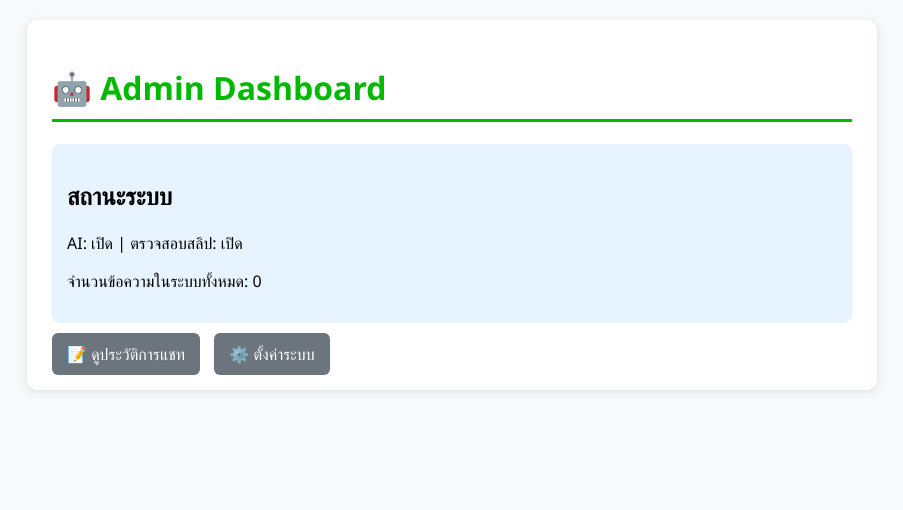
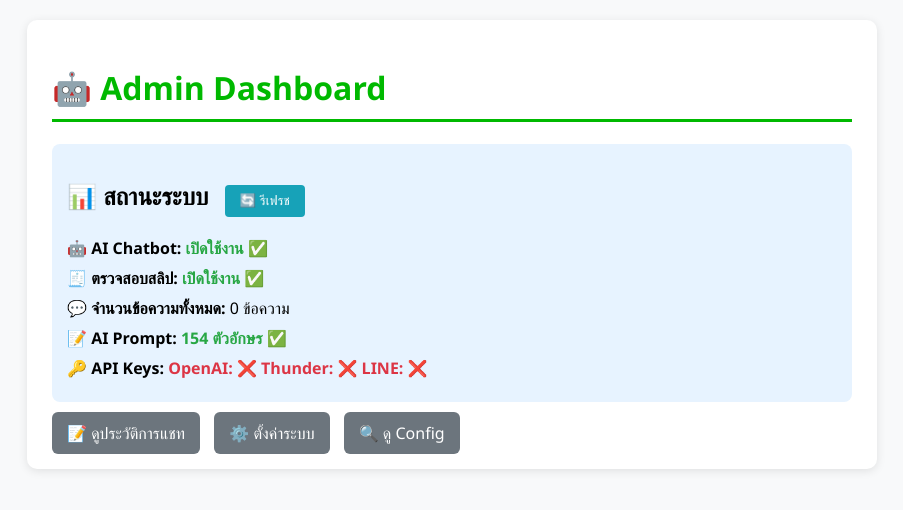
Before and after one commit to komsan114411/openclaw, a FastAPI app: page /admin in a window 1280 px wide. Shown: the top 510 px of the page, without its empty margins (188-1091 px from the left). Run offline with FastAPI, Linux system fonts and the light colour scheme; data that the repository does not hold is empty.

Commit message:
Update admin_home.html

```diff
--- a/templates/admin_home.html
+++ b/templates/admin_home.html
@@ -11,19 +11,76 @@
     nav a { background: #6c757d; color: #fff; padding: 10px 15px; border-radius: 6px; text-decoration: none; margin-right: 10px; }
     nav a:hover { background: #5a6268; }
     .status-box { margin-top: 20px; background: #e7f3ff; padding: 15px; border-radius: 8px; }
+    .status-item { margin: 8px 0; }
+    .status-ok { color: #28a745; font-weight: bold; }
+    .status-error { color: #dc3545; font-weight: bold; }
+    .status-warning { color: #ffc107; font-weight: bold; }
+    .refresh-btn { background: #17a2b8; color: white; border: none; padding: 8px 15px; border-radius: 4px; cursor: pointer; margin-left: 10px; }
   </style>
+  <script>
+    function refreshStatus() {
+      fetch('/admin/status')
+      .then(resp => resp.json())
+      .then(data => {
+        if (data.status === 'success') {
+          location.reload();
+        }
+      })
+      .catch(err => console.error(err));
+    }
+  </script>
 </head>
 <body>
 <div class="container">
   <h1>🤖 Admin Dashboard</h1>
+
   <div class="status-box">
-    <h2>สถานะระบบ</h2>
-    <p>AI: {{ 'เปิด' if config.ai_enabled else 'ปิด' }} | ตรวจสอบสลิป: {{ 'เปิด' if config.slip_enabled else 'ปิด' }}</p>
-    <p>จำนวนข้อความในระบบทั้งหมด: {{ total_chat_history }}</p>
+    <h2>📊 สถานะระบบ <button class="refresh-btn" onclick="refreshStatus()">🔄 รีเฟรช</button></h2>
+
+    <div class="status-item">
+      <strong>🤖 AI Chatbot:</strong>
+      <span class="{{ 'status-ok' if config.ai_enabled else 'status-error' }}">
+        {{ 'เปิดใช้งาน ✅' if config.ai_enabled else 'ปิดใช้งาน ❌' }}
+      </span>
+    </div>
+
+    <div class="status-item">
+      <strong>🧾 ตรวจสอบสลิป:</strong>
+      <span class="{{ 'status-ok' if config.slip_enabled else 'status-error' }}">
+        {{ 'เปิดใช้งาน ✅' if config.slip_enabled else 'ปิดใช้งาน ❌' }}
+      </span>
+    </div>
+
+    <div class="status-item">
+      <strong>💬 จำนวนข้อความทั้งหมด:</strong> {{ total_chat_history }} ข้อความ
+    </div>
+
+    <div class="status-item">
+      <strong>📝 AI Prompt:</strong>
+      <span class="{{ 'status-ok' if config.ai_prompt and config.ai_prompt|length > 50 else 'status-warning' }}">
+        {{ config.ai_prompt|length }} ตัวอักษร
+        {{ '✅' if config.ai_prompt and config.ai_prompt|length > 50 else '⚠️ สั้นเกินไป' }}
+      </span>
+    </div>
+
+    <div class="status-item">
+      <strong>🔑 API Keys:</strong>
+      <span class="{{ 'status-ok' if config.openai_api_key else 'status-error' }}">
+        OpenAI: {{ '✅' if config.openai_api_key else '❌' }}
+      </span>
+      <span class="{{ 'status-ok' if config.thunder_api_token else 'status-error' }}">
+        Thunder: {{ '✅' if config.thunder_api_token else '❌' }}
+      </span>
+      <span class="{{ 'status-ok' if config.line_channel_access_token else 'status-error' }}">
+        LINE: {{ '✅' if config.line_channel_access_token else '❌' }}
+      </span>
+    </div>
   </div>
+
   <nav>
     <a href="/admin/chat">📝 ดูประวัติการแชท</a>
     <a href="/admin/settings">⚙️ ตั้งค่าระบบ</a>
+    <a href="/admin/config/current" target="_blank">🔍 ดู Config</a>
   </nav>
 </div>
 </body>
```
